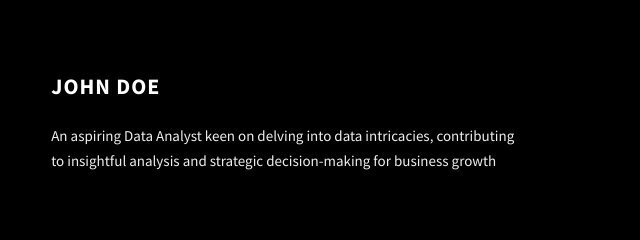
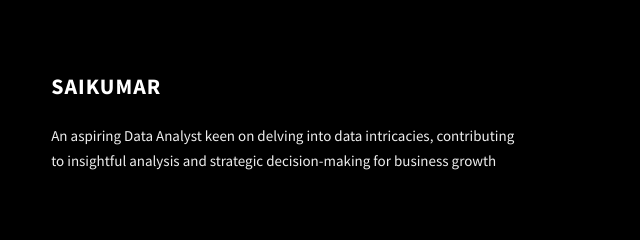
Before and after one commit to SAIKUMARCHERKU/ProjectPortFolio, a website: page project-1.html in a window 1280 px wide. Shown: the part 3506-3746 px from the top of the page, 0-640 px from the left. Drawn offline with Linux system fonts and the light colour scheme.

Commit message:
Update project-1.html

```diff
--- a/project-1.html
+++ b/project-1.html
@@ -229,7 +229,7 @@
             </div>
           </div>
           <div class="main-footer__row main-footer__row-2">
-            <h4 class="heading heading-sm text-lt">John Doe</h4>
+            <h4 class="heading heading-sm text-lt">Saikumar</h4>
             <p class="main-footer__short-desc">
                 An aspiring Data Analyst keen on delving into data intricacies,
                 contributing to insightful analysis and strategic decision-making for business growth
```
